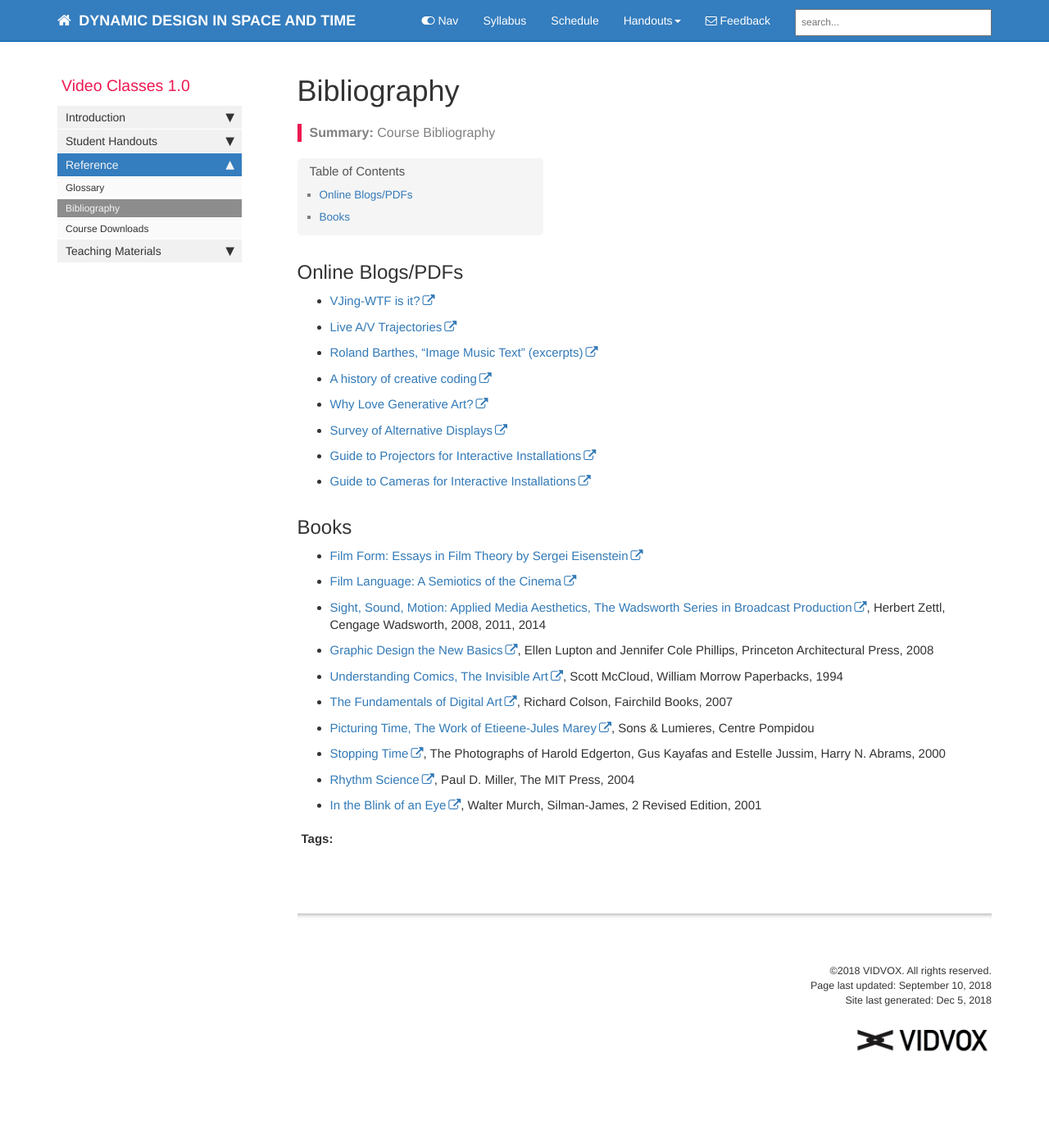
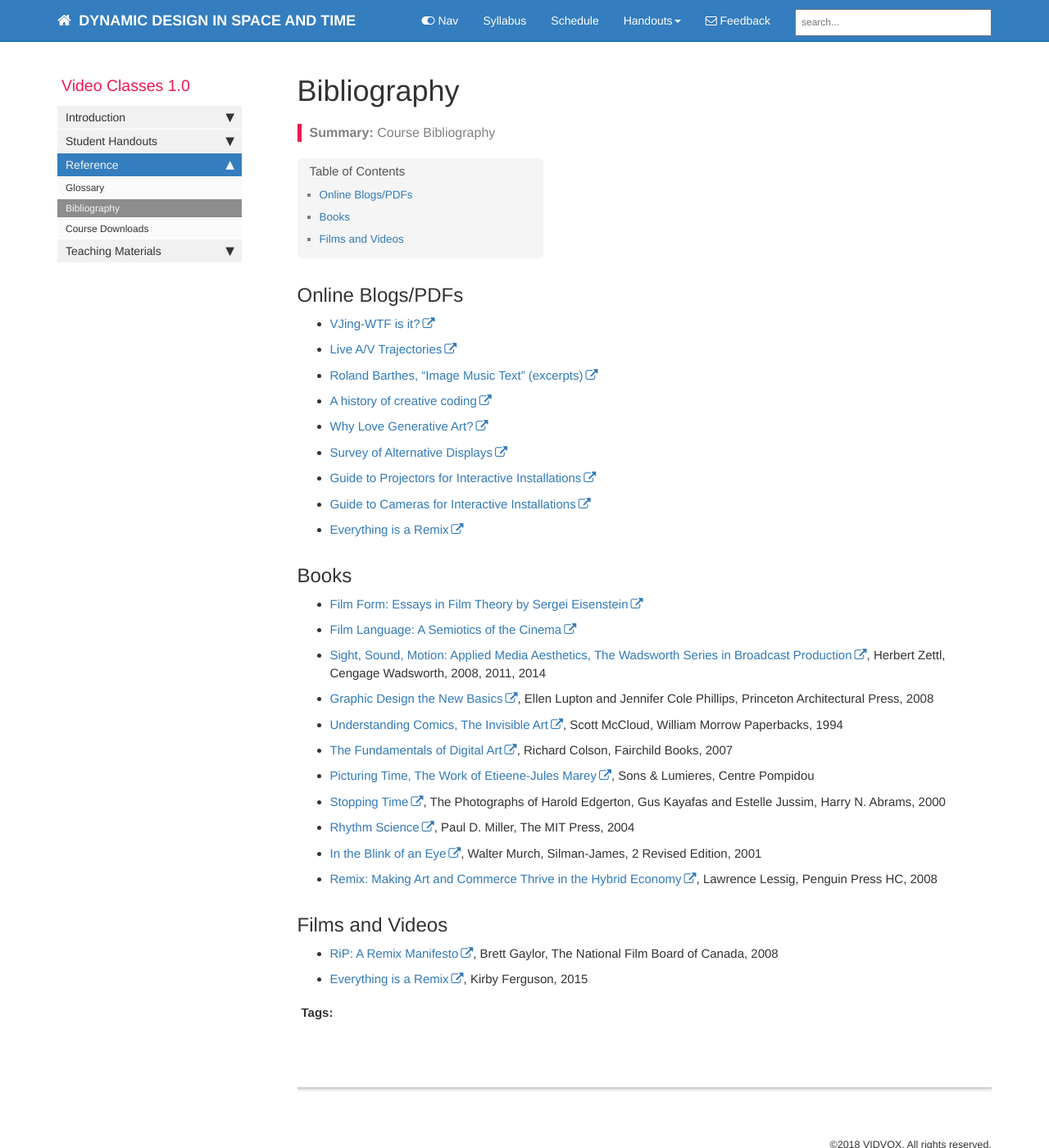
Before and after one commit to Vidvox/vvedu, a Jekyll site: the page built from pages/reference/ref_bibliography.md, in a window 1280 px wide and 1400 px high. Shown: the whole window at 82% size. Built offline with Jekyll 4.4.1, drawn with Linux system fonts in a browser that asks for light colours; nearby versions of some CDN libraries; comment, search, counter and statistics services are not loaded.

Commit message:
Added links for 5.2

```diff
--- a/pages/reference/ref_bibliography.md
+++ b/pages/reference/ref_bibliography.md
@@ -19,6 +19,7 @@ folder: reference
 * [Survey of Alternative Displays](http://blairneal.com/survey-of-alternative-displays/)
 * [Guide to Projectors for Interactive Installations](https://github.com/laserpilot/Guide_To_Projectors_For_Interactive_Installations/blob/master/Guide%20to%20Projectors%20for%20Interactive%20Installations.md)
 * [Guide to Cameras for Interactive Installations](https://github.com/laserpilot/Guide_To_Cameras_Interactive_Installations/blob/master/Guide_To_Cameras_For_Interactive_Installations.md)
+* [Everything is a Remix](https://www.everythingisaremix.info/)
 
 ## Books
 * [Film Form: Essays in Film Theory by Sergei Eisenstein](https://www.amazon.com/Film-Form-Essays-Theory/dp/0156309203/)
@@ -31,3 +32,9 @@ folder: reference
 * [Stopping Time](https://www.amazon.com/Stopping-Time-Photographs-Harold-Edgerton/dp/0810927179), The Photographs of Harold Edgerton, Gus Kayafas and Estelle Jussim, Harry N. Abrams, 2000
 * [Rhythm Science](https://www.amazon.com/Rhythm-Science-Mediaworks-Pamphlets-Subliminal/dp/026263287X), Paul D. Miller, The MIT Press, 2004
 * [In the Blink of an Eye](https://www.amazon.com/Blink-Eye-Perspective-Film-Editing/dp/1879505622), Walter Murch, Silman-James, 2 Revised Edition, 2001
+* [Remix: Making Art and Commerce Thrive in the Hybrid Economy](https://www.amazon.com/Remix-Making-Commerce-Thrive-Economy/dp/0143116134), Lawrence Lessig, Penguin Press HC, 2008
+
+## Films and Videos
+
+* [RiP: A Remix Manifesto](https://www.youtube.com/watch?v=quO_Dzm4rnk), Brett Gaylor, The National Film Board of Canada, 2008
+* [Everything is a Remix](https://www.youtube.com/watch?v=nJPERZDfyWc), Kirby Ferguson, 2015
```
Also changed, not shown: pages/handouts/handout_module_5.md (+7 -0 lines), pages/reference/ref_downloads.md (+3 -0 lines), pages/teaching/teaching_module_5.md (+5 -0 lines).
